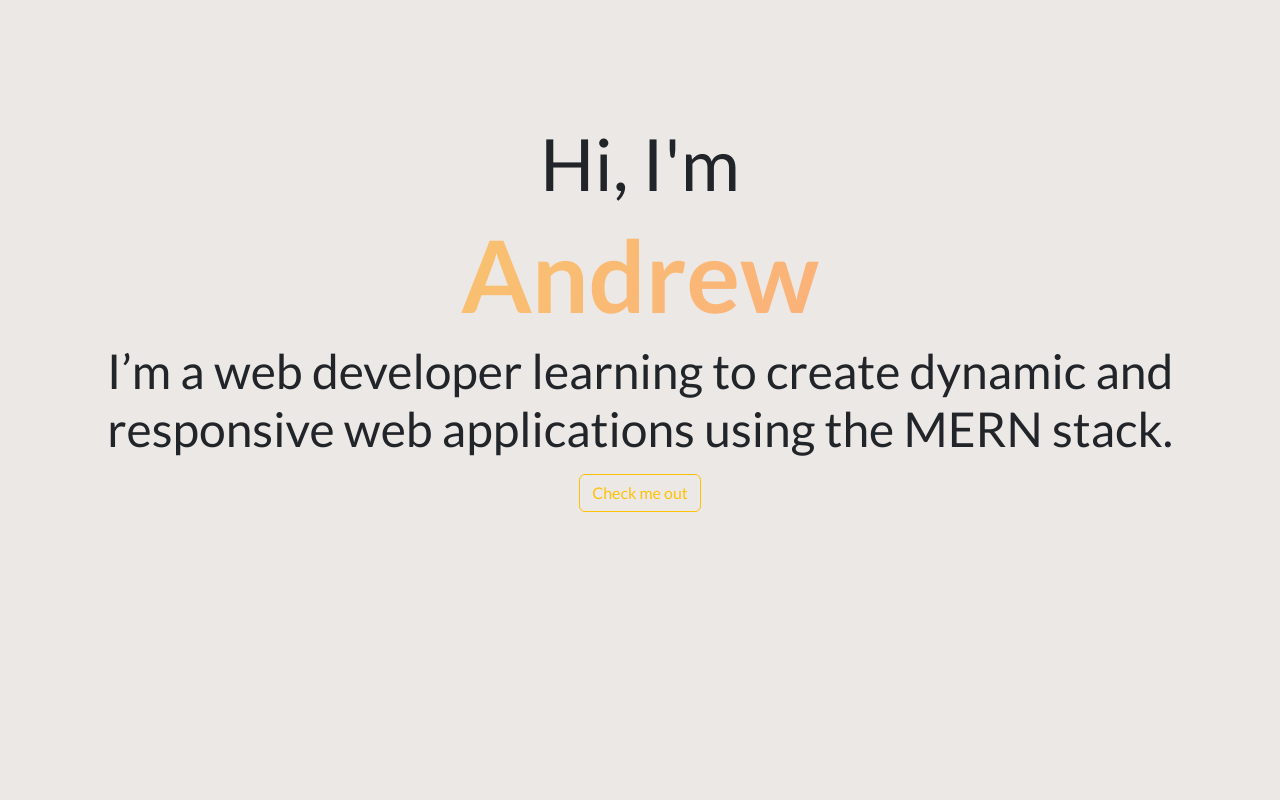
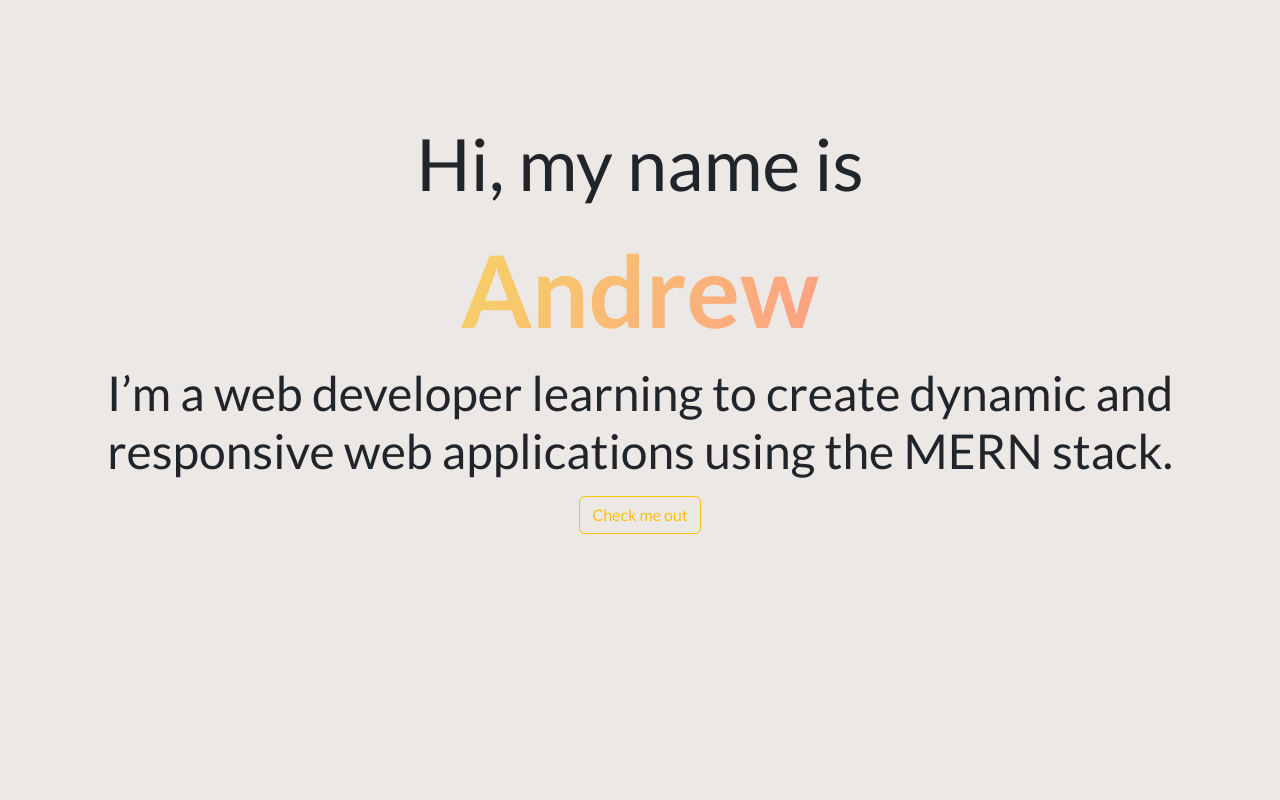
Before and after one commit to AndrewT-Tran/Portfolio, a website: page index.html in a window 1280 px wide. Shown: the top 800 px of the page. Drawn offline with nearby package versions, Linux system fonts and the light colour scheme.

Commit message:
new file:   assests/CleanShot 2023-04-27 at 10.29.07@2x.png 	new file:   assests/CleanShot 2023-04-27 at 10.29.39@2x.png 	modified:   index.html modified:   style.css

```diff
--- a/index.html
+++ b/index.html
@@ -24,8 +24,8 @@
     <div id="top" class="container-fluid py-5 p-md-4 start-50">
       <div class="row" style="height:800px">
         <div class="px-3 py-5 my-5 mx-auto text-center">
-          <h1 class="display-2 bold text-body-emphasis">Hi, I'm </h1>
-          <h1 span class="text-decoration-underline gradient-text">Andrew</span></h1>
+          <h1 class="display-2 bold text-body-emphasis">Hi, my name is </h1>
+          <span class="gradient-text">Andrew</span></h1>
           <p class="display-5">I’m a web developer learning to create dynamic and responsive web applications using the MERN stack.</p>
           <a href="#aboutme">
             <button type="button" class="btn btn-outline-warning"> Check me out </button>
@@ -96,7 +96,7 @@
                 <!-- card 1 start -->
                 <div class="col">
                   <div class="card-img-top">
-                    <img src="./assests/goals.png" class="img-fluid rounded-start" alt="Card title">
+                    <img src="./assests/CleanShot 2023-04-27 at 10.29.39@2x.png" class="img-fluid rounded-start" alt="Card title">
                   </div>
                   <div class="card-body">
                     <h4 class="card-title">Lo-Fi Task Manager</h4>
@@ -126,7 +126,7 @@
                 <!-- card 3 start -->
                 <div class="col">
                   <div class="card-img-top">
-                    <img src=".//assests/to-do-list.png" class="img-fluid rounded-start" alt="Card title">
+                    <img src="./assests/CleanShot 2023-04-27 at 10.29.07@2x.png" class="img-fluid rounded-start" alt="Card title">
                   </div>
                   <div class="card-body">
                     <h4 class="card-title">Future App</h4>
--- a/style.css
+++ b/style.css
@@ -3,7 +3,7 @@
 body {
   font-family: lato;
 }
-h1.gradient-text {
+.gradient-text {
   font-family: "Lato", sans-serif;
   font-weight: 700;
   font-size: 100px;
@@ -15,6 +15,7 @@ h1.gradient-text {
 body {
   background-color: #ece8e6;
   font-family: lato;
+  font-size: 22px;
   font-weight: 400;
 }
 
```
Also changed, not shown: assests/CleanShot 2023-04-27 at 10.29.07@2x.png (added), assests/CleanShot 2023-04-27 at 10.29.39@2x.png (added).
